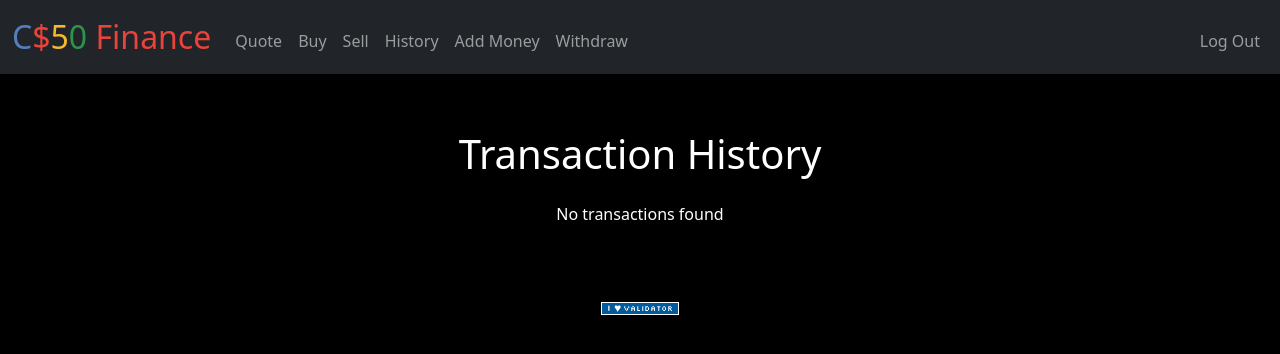
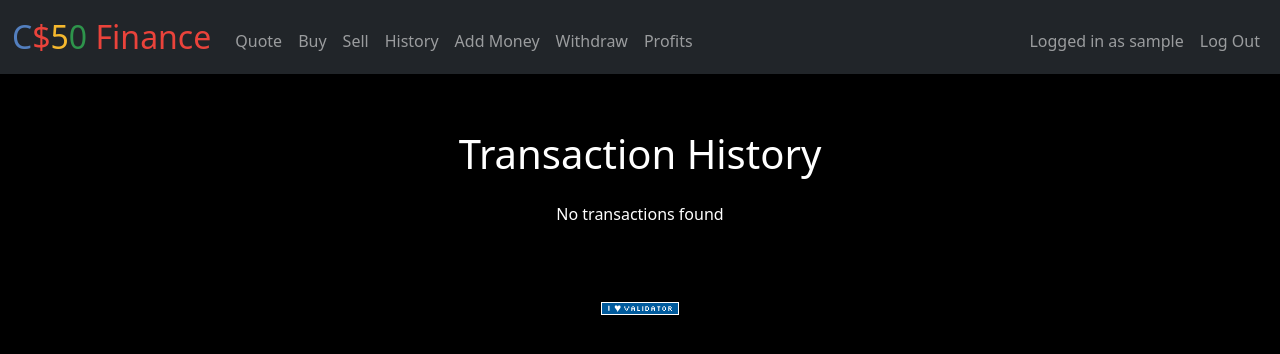
Before and after one commit to mihailkondov/finance, a Flask app: page /history in a window 1280 px wide. Shown: the top 354 px of the page. Run offline with Flask 3, Linux system fonts and the light colour scheme; the visitor is signed in with stand-in values (Sample User, id 1); data that the repository does not hold is empty; some libraries are stand-ins or nearby versions.

Commit message:
Added username to the navbar when logged in

```diff
--- a/app.py
+++ b/app.py
@@ -286,6 +286,7 @@ def login():
 
         # Remember which user has logged in
         session["user_id"] = rows[0]["id"]
+        session["username"] = rows[0]["username"]
 
         # Redirect user to home page
         return redirect("/")
@@ -323,6 +324,12 @@ def quote():
         return render_template("quote.html", stock=stock)
     else:
         return render_template("quote.html")
+
+
+@app.route("/profits", methods=["GET"])
+def profits():
+    profits = "Feature coming soon"
+    return render_template("profits.html", profits=profits)
 
 
 @app.route("/register", methods=["GET", "POST"])
--- a/templates/layout.html
+++ b/templates/layout.html
@@ -37,8 +37,11 @@
                             <li class="nav-item"><a class="nav-link" href="/history">History</a></li>
                             <li class="nav-item"><a class="nav-link" href="/cash_add">Add Money</a></li>
                             <li class="nav-item"><a class="nav-link" href="/cash_withdraw">Withdraw</a></li>
+                            <li class="nav-item"><a class="nav-link" href="/profits">Profits</a></li>
                         </ul>
                         <ul class="navbar-nav ms-auto mt-2">
+                            <a class="nav-link" href="/"><span class="nav-item">Logged in as {{ session["username"] }}</span></a>
+                            <li class="nav-item"> </li>
                             <li class="nav-item"><a class="nav-link" href="/logout">Log Out</a></li>
                         </ul>
                     {% else %}
```
